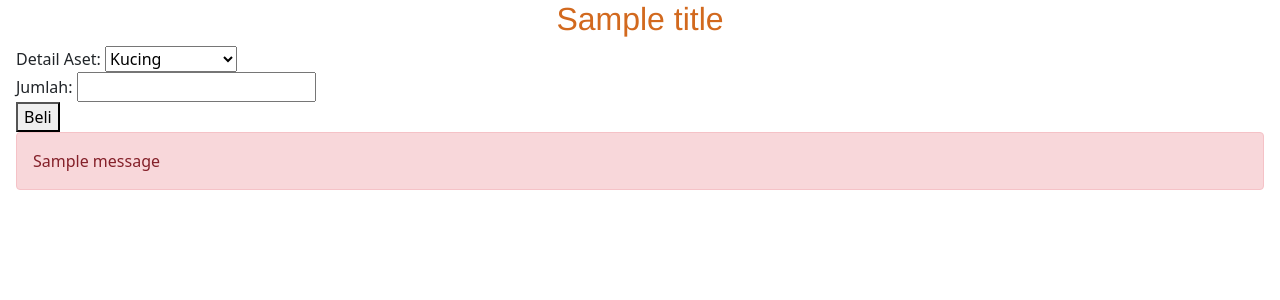
After one commit to fathanm10/Hi-day, a Django app: template aset/templates/create_transaksi_beli_aset.html in a window 1280 px wide. The commit adds this page. Shown: the top 300 px of the page. Run offline with Django 4.2, Linux system fonts and the light colour scheme; the template is opened without the code that fills it: most values are stand-ins (such as "Sample title", 1, 10 or a date in 2020); one stand-in notice (Sample message) is shown; some libraries are stand-ins or nearby versions.

Commit message:
Implement create transaksi beli aset

```diff
--- /dev/null
+++ b/aset/templates/create_transaksi_beli_aset.html
@@ -0,0 +1,35 @@
+{% extends 'base.html' %}
+{% load static %}
+
+{% block styles %}
+{% endblock styles %}
+
+
+{% block body %}
+<h1>{{ title }}</h1>
+<form method="post">
+    <div>
+        <label for="detail_aset">Detail Aset:</label>
+        <select id="detail_aset" name="detail_aset">
+            <option value="kucing">Kucing</option>
+            <option value="lidah kucing">Lidah Kucing</option>
+            <option value="patung kucing">Patung Kucing</option>
+            <option value="wortel">Wortel</option>
+        </select>
+    </div>
+    <div>
+        <label for="jumlah">Jumlah:</label>
+        <input type="jumlah" name="jumlah" id="jumlah">
+    </div>
+
+    <button type="submit">Beli</button>
+
+    {% if messages %}
+        {% for message in messages %}
+        <div class="alert alert-danger" role="alert">
+            {{ message }}
+        </div>
+        {% endfor %}
+    {% endif %}
+</form>
+{% endblock body %}
--- a/aset/urls.py
+++ b/aset/urls.py
@@ -21,6 +21,7 @@ urlpatterns = [
     path('koleksi/petak-sawah', views.list_koleksi_petak_sawah, name='list-koleksi-petak-sawah'),
 
     path('transaksi', views.list_transaksi_pembelian_aset, name='list-transaksi-pembelian-aset'),
+    path('transaksi/create', views.create_transaksi_beli_aset, name='create-transaksi-beli-aset'),
 
     path('create', views.create_aset_list, name='create-aset-list'),
     path('create/dekorasi', views.create_dekorasi, name='create-dekorasi'),
--- a/templates/base.html
+++ b/templates/base.html
@@ -171,7 +171,7 @@
           <div class="dropdown-menu" aria-labelledby="navbarDropdown">
             <a class="dropdown-item" href="/aset/koleksi">List Koleksi Aset</a>
             <div class="dropdown-divider"></div>
-            <a class="dropdown-item" href="#">Buat Transaksi Pembelian Aset</a>
+            <a class="dropdown-item" href="/aset/transaksi/create">Buat Transaksi Pembelian Aset</a>
             <div class="dropdown-divider"></div>
             <a class="dropdown-item" href="/aset/transaksi">List Transaksi Pembelian Aset</a>
           </div>
```
Also changed, not shown: aset/views.py (+15 -0 lines).
